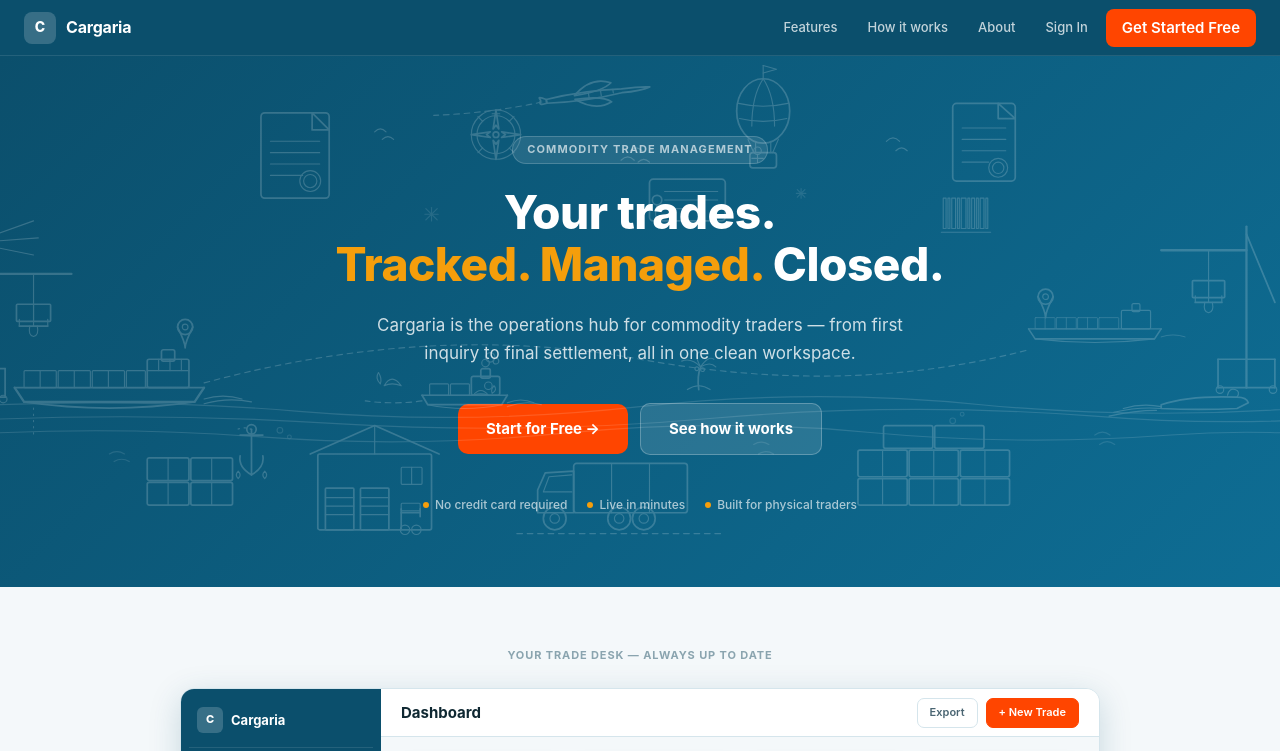
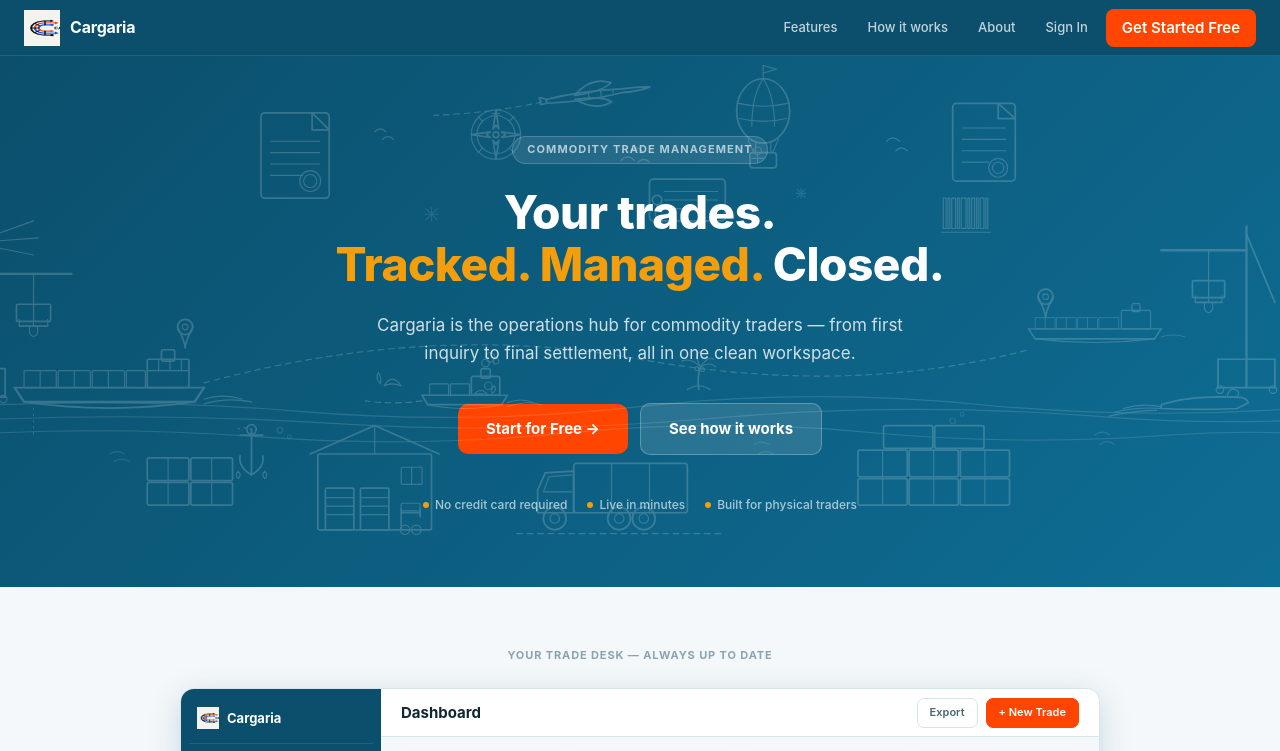
Before and after one commit to cardgamers/cargaria, a plain HTML site: page index.html in a window 1280 px wide. Shown: the top 751 px of the page. Drawn offline with Linux system fonts and the light colour scheme.

Commit message:
Branding: replace letter-C placeholders with Cargaria logo across app and landing page
Co-Authored-By: Claude Sonnet 4.6 <noreply@anthropic.com>
Claude-Session: https://claude.ai/code/session_014wiCV7AEBfpNsuN8kPFWNd

```diff
--- a/index.html
+++ b/index.html
@@ -929,7 +929,7 @@ footer {
 <!-- ── Topnav ── -->
 <nav class="topnav">
   <a class="nav-brand" href="/" style="text-decoration:none;">
-    <div class="nav-brand-icon">C</div>
+    <img src="/icons/cargaria-icon.png" alt="Cargaria" style="height:36px;width:36px;object-fit:contain">
     <span class="nav-brand-name">Cargaria</span>
   </a>
   <div class="nav-links">
@@ -1437,7 +1437,7 @@ footer {
       <!-- Sidebar -->
       <div class="mock-sidebar">
         <div class="mock-brand">
-          <div class="mock-brand-icon">C</div>
+          <img src="/icons/cargaria-icon.png" alt="" style="height:22px;width:22px;object-fit:contain">
           <span class="mock-brand-name">Cargaria</span>
         </div>
         <div class="mock-nav-label">Workspace</div>
@@ -1672,7 +1672,7 @@ footer {
 <footer>
   <div class="footer-inner">
     <div>
-      <div class="footer-brand-icon">C</div>
+      <img src="/icons/cargaria-icon.png" alt="Cargaria" style="height:32px;width:32px;object-fit:contain">
       <div class="footer-brand-name">Cargaria</div>
       <p class="footer-tagline">Commodity trade management for independent traders and small brokerages.</p>
     </div>
```
Also changed, not shown: app/index.html (+2 -2 lines), icons/cargaria-icon.png (added), icons/cargaria-logo.png (added).
